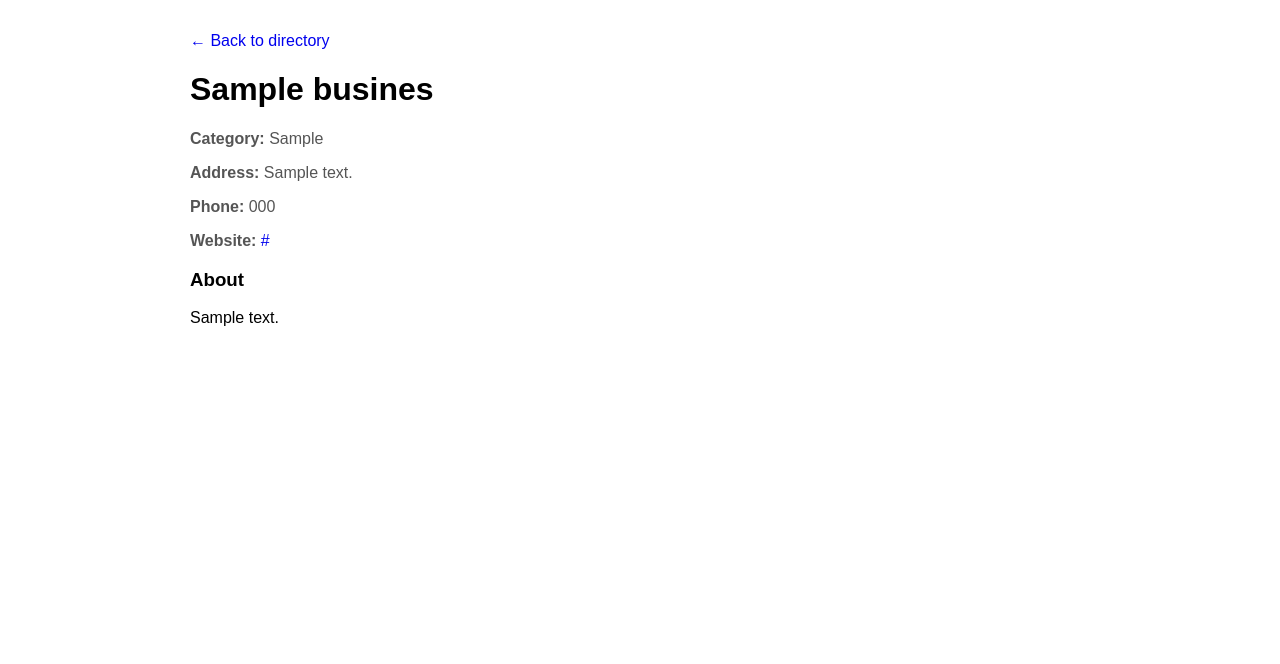
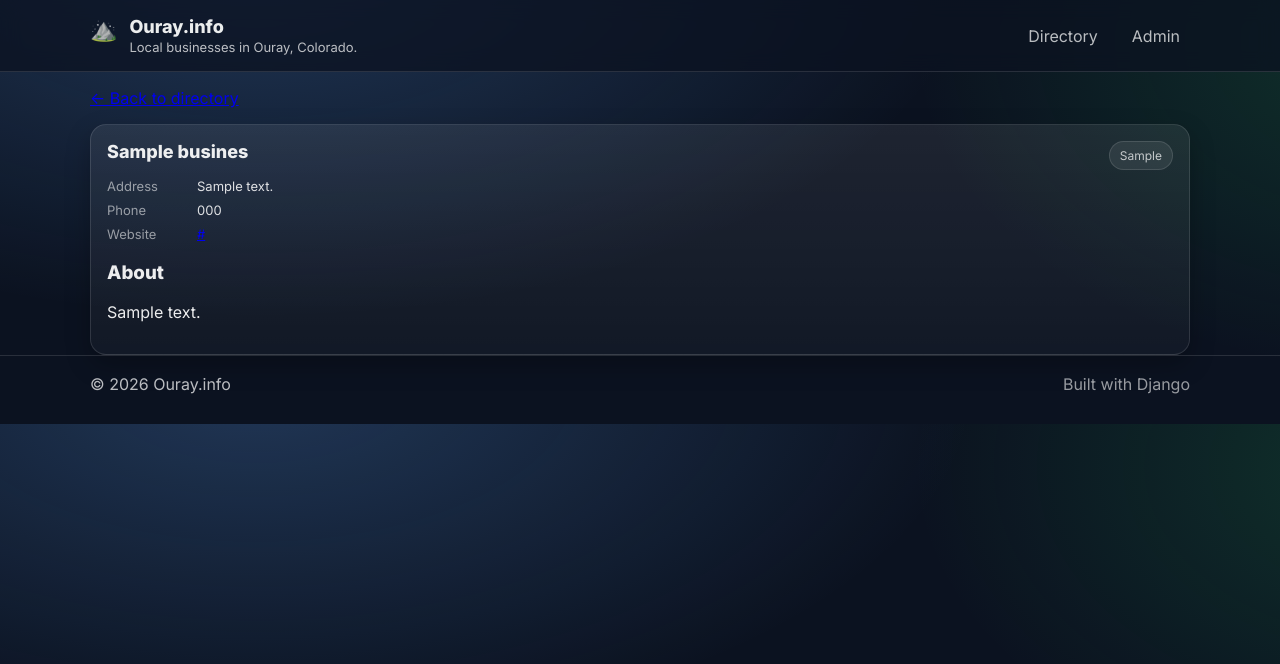
Before and after one commit to cavanpasek/ouray-info, a Django app: a page that uses directory/templates/business_detail.html in a window 1280 px wide. Shown: the top 664 px of the page. Run offline with Django 5.2, Linux system fonts and the light colour scheme; tables that the repository leaves empty hold one stand-in row (values such as "Sample post").

Commit message:
Updating html structure

```diff
--- a/directory/static/directory/css/site.css
+++ b/directory/static/directory/css/site.css
@@ -13,7 +13,7 @@
 * { box-sizing: border-box; }
 body {
   margin: 0;
-  font-family: system-ui, -apple-system, Segoe UI, Roboto, Arial, sans-serif;
+  font-family: Inter, system-ui, -apple-system, "Segoe UI", Roboto, Arial, sans-serif;
   background: radial-gradient(1200px 600px at 20% -10%, rgba(96,165,250,0.25), transparent 60%),
               radial-gradient(900px 600px at 110% 10%, rgba(34,197,94,0.18), transparent 55%),
               var(--bg);
--- a/directory/templates/base.html
+++ b/directory/templates/base.html
@@ -7,7 +7,9 @@
   <title>{% block title %}Ouray.info{% endblock %}</title>
 
   <link rel="stylesheet" href="{% static 'directory/css/site.css' %}">
-  <style>body{background:#ff00ff !important}</style>
+  <link rel="preconnect" href="https://fonts.googleapis.com">
+  <link rel="preconnect" href="https://fonts.gstatic.com" crossorigin>
+  <link href="https://fonts.googleapis.com/css2?family=Inter:wght@300;400;600;800&display=swap" rel="stylesheet">
   {% block extra_head %}{% endblock %}
 </head>
 <body>
@@ -37,6 +39,7 @@
       <span>© {% now "Y" %} Ouray.info</span>
       <span class="footer-muted">Built with Django</span>
     </div>
-  </footer>
+</footer>
+  {% block extra_scripts %}{% endblock %}
 </body>
 </html>
--- a/directory/templates/business_detail.html
+++ b/directory/templates/business_detail.html
@@ -1,26 +1,32 @@
-<!doctype html>
-<html>
-  <head>
-    <meta charset="utf-8">
-    <title>{{ b.name }} | Ouray.info</title>
-    <style>
-      body { font-family: Arial, sans-serif; max-width: 900px; margin: 2rem auto; }
-      a { text-decoration: none; }
-      .meta { color: #555; }
-    </style>
-  </head>
-  <body>
-    <p><a href="/">← Back to directory</a></p>
-    <h1>{{ b.name }}</h1>
+{% extends "base.html" %}
+{% block title %}{{ b.name }} | Ouray.info{% endblock %}
 
-    {% if b.category %}<p class="meta"><b>Category:</b> {{ b.category }}</p>{% endif %}
-    {% if b.address %}<p class="meta"><b>Address:</b> {{ b.address }}</p>{% endif %}
-    {% if b.phone %}<p class="meta"><b>Phone:</b> {{ b.phone }}</p>{% endif %}
-    {% if b.website %}<p class="meta"><b>Website:</b> <a href="{{ b.website }}" target="_blank">{{ b.website }}</a></p>{% endif %}
+{% block content %}
+  <p><a href="{% url 'home' %}">← Back to directory</a></p>
+
+  <div class="card">
+    <div class="card-top">
+      <h1 class="card-title">{{ b.name }}</h1>
+      {% if b.category %}<span class="pill">{{ b.category }}</span>{% endif %}
+    </div>
+
+    <div class="card-meta">
+      {% if b.address %}
+        <div class="meta-row"><span class="meta-label">Address</span><span class="meta-value">{{ b.address }}</span></div>
+      {% endif %}
+
+      {% if b.phone %}
+        <div class="meta-row"><span class="meta-label">Phone</span><span class="meta-value">{{ b.phone }}</span></div>
+      {% endif %}
+
+      {% if b.website %}
+        <div class="meta-row"><span class="meta-label">Website</span><span class="meta-value"><a href="{{ b.website }}" target="_blank" rel="noopener">{{ b.website }}</a></span></div>
+      {% endif %}
+    </div>
 
     {% if b.description %}
       <h3>About</h3>
       <p>{{ b.description }}</p>
     {% endif %}
-  </body>
-</html>
+  </div>
+{% endblock %}
```
